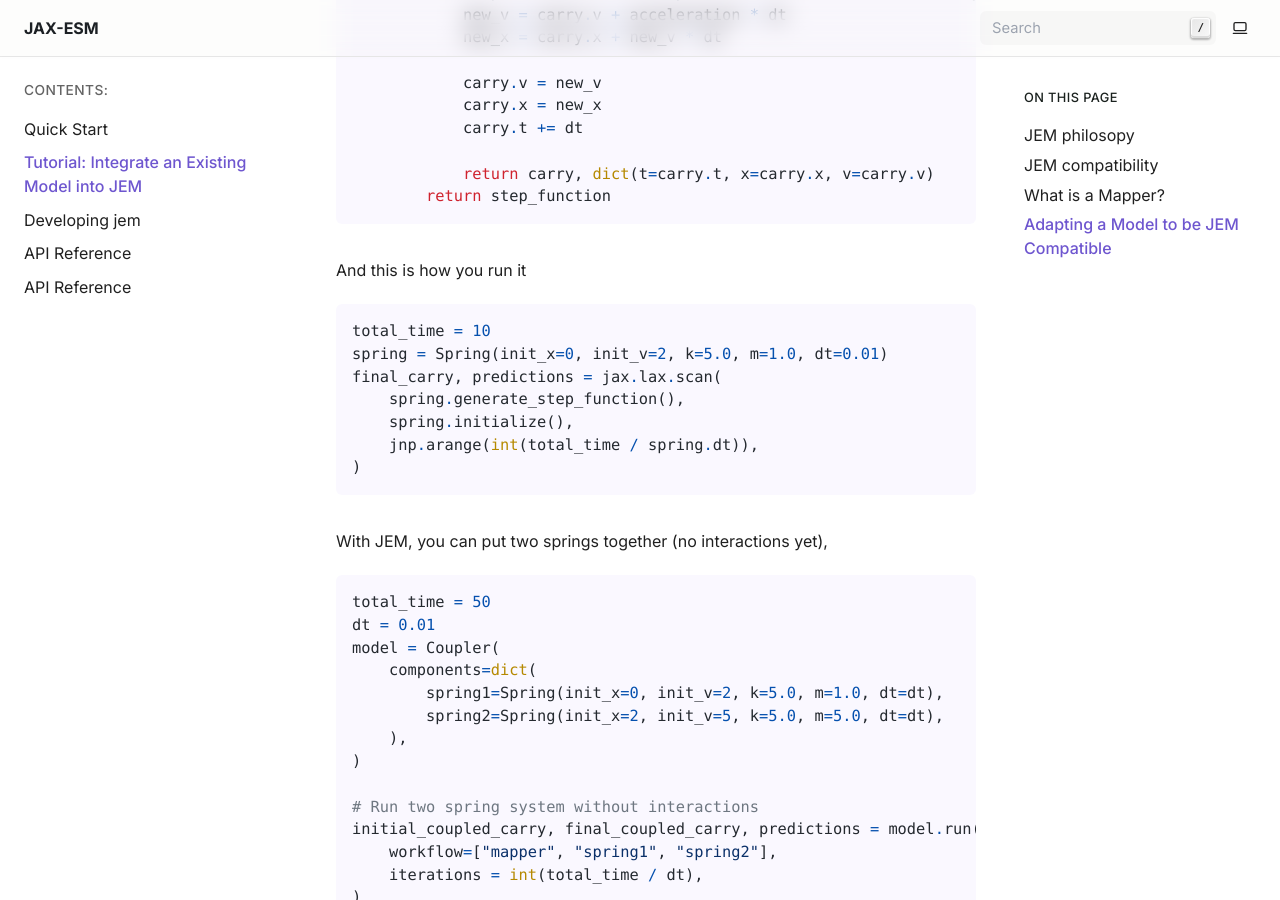
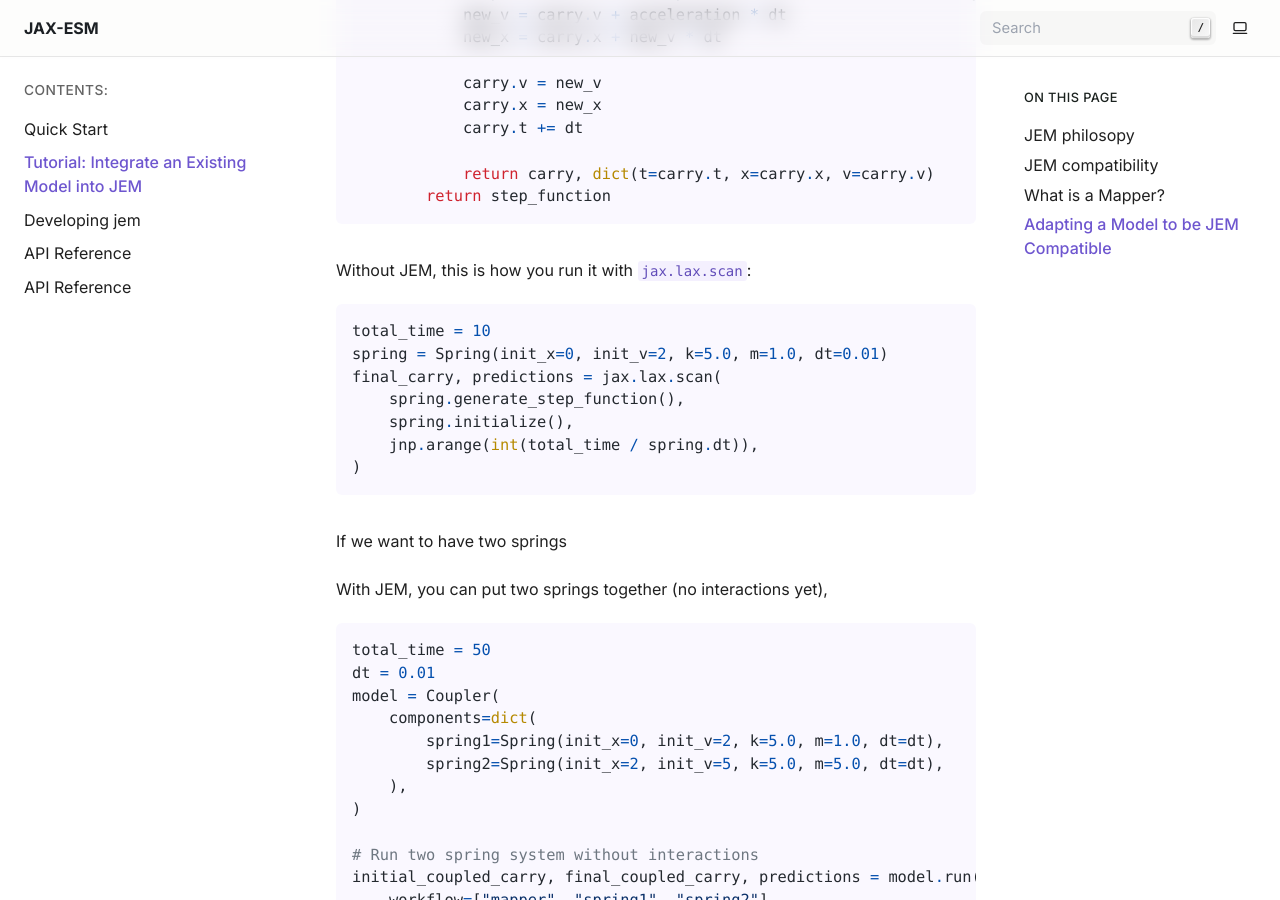
Before and after one commit to climate-analytics-lab/jax-esm, a Sphinx documentation site: the page built from docs/source/tutorial.rst, in a window 1280 px wide and 900 px high, scrolled down 2168 px. Built offline with Sphinx 7.4.7, drawn with Linux system fonts in a browser that asks for light colours.

Commit message:
update tutorial

```diff
--- a/docs/source/tutorial.rst
+++ b/docs/source/tutorial.rst
@@ -90,8 +90,7 @@ The following code is a spring system.
                 return carry, dict(t=carry.t, x=carry.x, v=carry.v)
             return step_function
 
-
-And this is how you run it
+Without JEM, this is how you run it with :code:`jax.lax.scan`:
 
 .. code-block:: python
 
@@ -102,6 +101,8 @@ And this is how you run it
         spring.initialize(),
         jnp.arange(int(total_time / spring.dt)),
     )
+
+If we want to have two springs
 
 
 With JEM, you can put two springs together (no interactions yet),
```
